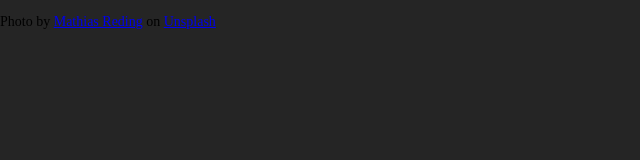
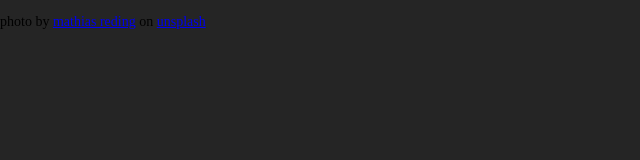
Before and after one commit to j-mcQueen/top-form, a plain HTML site: page index.html in a window 1280 px wide. Shown: the full height of the page, 0-640 px from the left. Drawn offline with Linux system fonts and the light colour scheme.

Commit message:
Change case of image text

```diff
--- a/index.html
+++ b/index.html
@@ -15,7 +15,7 @@
 
     <body>
         <section class="image">
-            <p>Photo by <a href="https://unsplash.com/@matreding?utm_source=unsplash&utm_medium=referral&utm_content=creditCopyText">Mathias Reding</a> on <a href="https://unsplash.com/?utm_source=unsplash&utm_medium=referral&utm_content=creditCopyText">Unsplash</a>
+            <p>photo by <a href="https://unsplash.com/@matreding?utm_source=unsplash&utm_medium=referral&utm_content=creditCopyText">mathias reding</a> on <a href="https://unsplash.com/?utm_source=unsplash&utm_medium=referral&utm_content=creditCopyText">unsplash</a>
             </p>
         </section>
         <section class="form">
```
